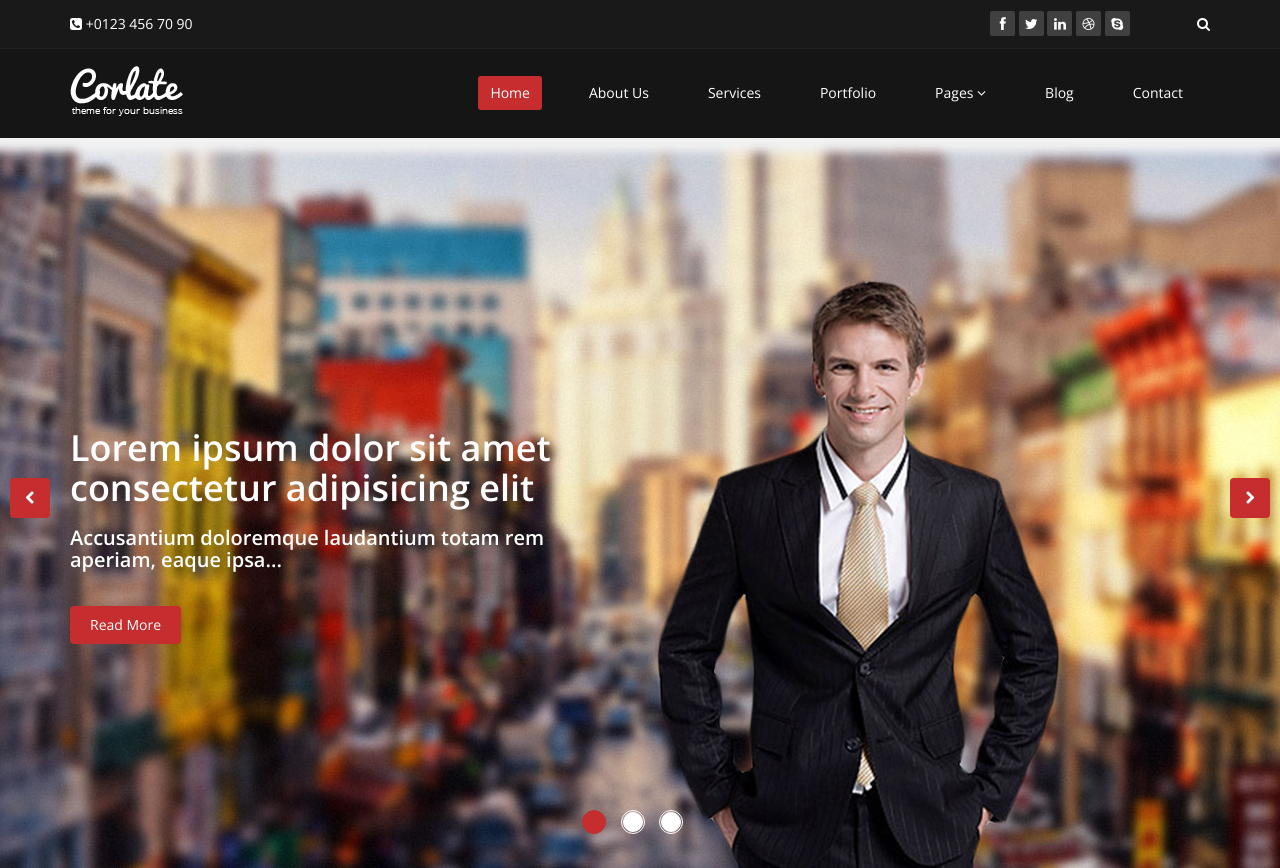
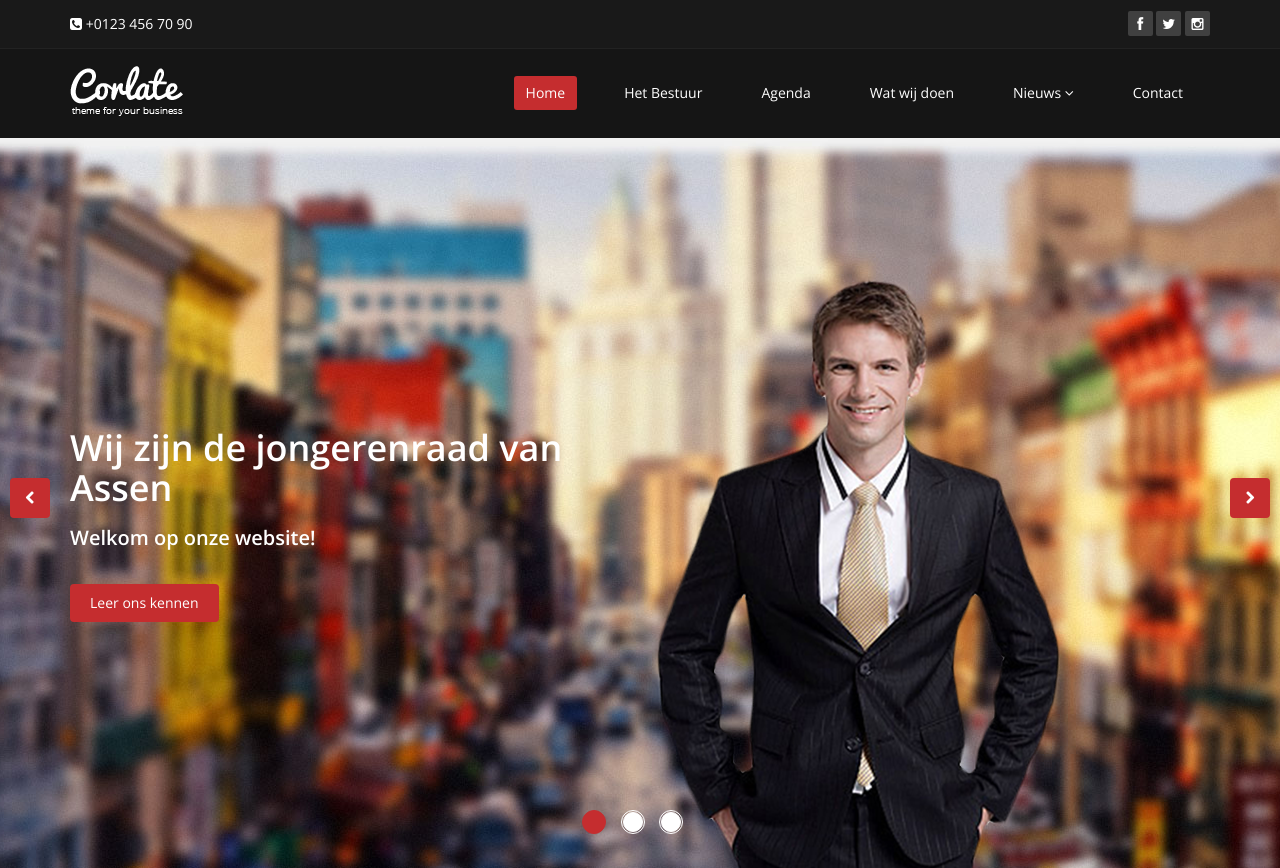
Before and after one commit to DutchKid/JA_nieuwe_website, a plain HTML site: page corlate-design/index.html in a window 1280 px wide. Shown: the top 868 px of the page. Drawn offline with nearby package versions, Linux system fonts and the light colour scheme.

Commit message:
Update index.html

```diff
--- a/corlate-design/index.html
+++ b/corlate-design/index.html
@@ -5,7 +5,7 @@
     <meta name="viewport" content="width=device-width, initial-scale=1.0">
     <meta name="description" content="">
     <meta name="author" content="">
-    <title>Welkom! | Jong Assen, de jongerenraad van de gemeente Assen</title>
+    <title>Welkom! | Jong Assen, de jongerenraad van de gemeente Assen!</title>
 
 	<!-- core CSS -->
     <link href="css/bootstrap.min.css" rel="stylesheet">
@@ -39,16 +39,8 @@
                             <ul class="social-share">
                                 <li><a href="http://www.facebook.com/jongassen"><i class="fa fa-facebook"></i></a></li>
                                 <li><a href="http://www.twitter.com/jongassen"><i class="fa fa-twitter"></i></a></li>
-                                <li><a href="#"><i class="fa fa-linkedin"></i></a></li>
-                                <li><a href="#"><i class="fa fa-dribbble"></i></a></li>
-                                <li><a href="#"><i class="fa fa-skype"></i></a></li>
+                                <li><a href="#"><i class="fa fa-instagram"></i></a></li>
                             </ul>
-                            <div class="search">
-                                <form role="form">
-                                    <input type="text" class="search-form" autocomplete="off" placeholder="Search">
-                                    <i class="fa fa-search"></i>
-                                </form>
-                           </div>
                        </div>
                     </div>
                 </div>
@@ -70,19 +62,18 @@
                 <div class="collapse navbar-collapse navbar-right">
                     <ul class="nav navbar-nav">
                         <li class="active"><a href="index.html">Home</a></li>
-                        <li><a href="about-us.html">About Us</a></li>
-                        <li><a href="services.html">Services</a></li>
-                        <li><a href="portfolio.html">Portfolio</a></li>
+                        <li><a href="about-us.html">Het Bestuur</a></li>
+                        <li><a href="services.html">Agenda</a></li>
+                        <li><a href="portfolio.html">Wat wij doen</a></li>
                         <li class="dropdown">
-                            <a href="#" class="dropdown-toggle" data-toggle="dropdown">Pages <i class="fa fa-angle-down"></i></a>
+                            <a href="#" class="dropdown-toggle" data-toggle="dropdown">Nieuws <i class="fa fa-angle-down"></i></a>
                             <ul class="dropdown-menu">
-                                <li><a href="blog-item.html">Blog Single</a></li>
-                                <li><a href="pricing.html">Pricing</a></li>
-                                <li><a href="404.html">404</a></li>
-                                <li><a href="shortcodes.html">Shortcodes</a></li>
+                                <li><a href="blog-item.html">1</a></li>
+                                <li><a href="pricing.html">2</a></li>
+                                <li><a href="404.html">3</a></li>
+                                <li><a href="shortcodes.html">4</a></li>
                             </ul>
                         </li>
-                        <li><a href="blog.html">Blog</a></li>
                         <li><a href="contact-us.html">Contact</a></li>
                     </ul>
                 </div>
@@ -105,9 +96,9 @@
                         <div class="row slide-margin">
                             <div class="col-sm-6">
                                 <div class="carousel-content">
-                                    <h1 class="animation animated-item-1">Lorem ipsum dolor sit amet consectetur adipisicing elit</h1>
-                                    <h2 class="animation animated-item-2">Accusantium doloremque laudantium totam rem aperiam, eaque ipsa...</h2>
-                                    <a class="btn-slide animation animated-item-3" href="#">Read More</a>
+                                    <h1 class="animation animated-item-1">Wij zijn de jongerenraad van Assen</h1>
+                                    <h2 class="animation animated-item-2">Welkom op onze website!</h2>
+                                    <a class="btn-slide animation animated-item-3" href="#">Leer ons kennen</a>
                                 </div>
                             </div>
 
@@ -126,9 +117,9 @@
                         <div class="row slide-margin">
                             <div class="col-sm-6">
                                 <div class="carousel-content">
-                                    <h1 class="animation animated-item-1">Lorem ipsum dolor sit amet consectetur adipisicing elit</h1>
-                                    <h2 class="animation animated-item-2">Accusantium doloremque laudantium totam rem aperiam, eaque ipsa...</h2>
-                                    <a class="btn-slide animation animated-item-3" href="#">Read More</a>
+                                    <h1 class="animation animated-item-1">Kun jij wat voor ons betekenen?<br><h1>JA!</h1></h1>
+                                    <h1 class="animation animated-item-2">JA!</h1>
+                                    <a class="btn-slide animation animated-item-3" href="#">Wil jij meedenken?</a>
                                 </div>
                             </div>
 
@@ -147,9 +138,9 @@
                         <div class="row slide-margin">
                             <div class="col-sm-6">
                                 <div class="carousel-content">
-                                    <h1 class="animation animated-item-1">Lorem ipsum dolor sit amet consectetur adipisicing elit</h1>
-                                    <h2 class="animation animated-item-2">Accusantium doloremque laudantium totam rem aperiam, eaque ipsa...</h2>
-                                    <a class="btn-slide animation animated-item-3" href="#">Read More</a>
+                                    <h1 class="animation animated-item-1">Wel of geen vluchtelingen bij jou op school?</h1>
+                                    <h2 class="animation animated-item-2">Vind jij dat vluchtelingen les zouden moeten krijgen in aparte <br> klassen of mogen ze ook bij jou op school komen?</h2>
+                                    <a class="btn-slide animation animated-item-3" href="#">Vertel het ons!</a>
                                 </div>
                             </div>
                             <div class="col-sm-6 hidden-xs animation animated-item-4">
```
